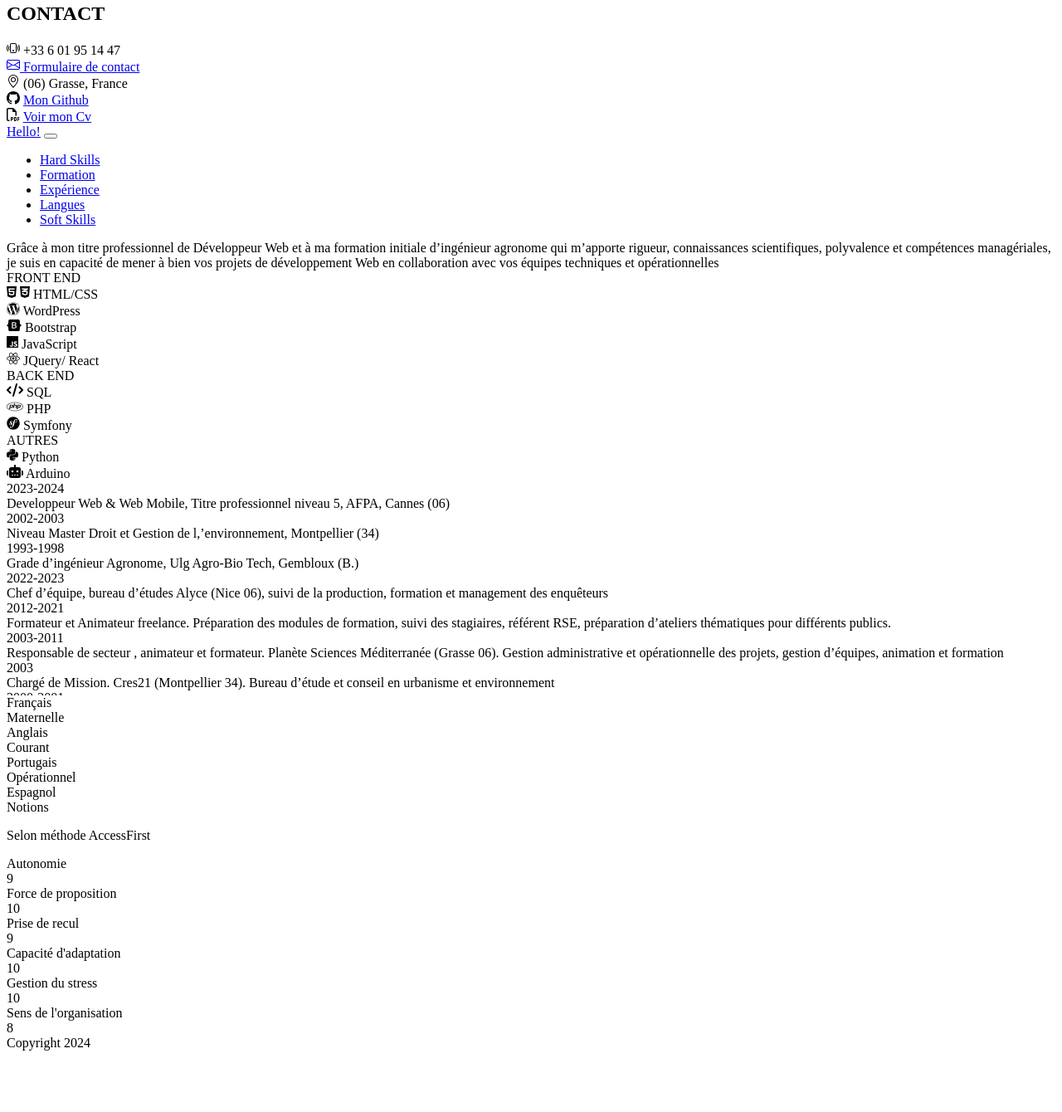
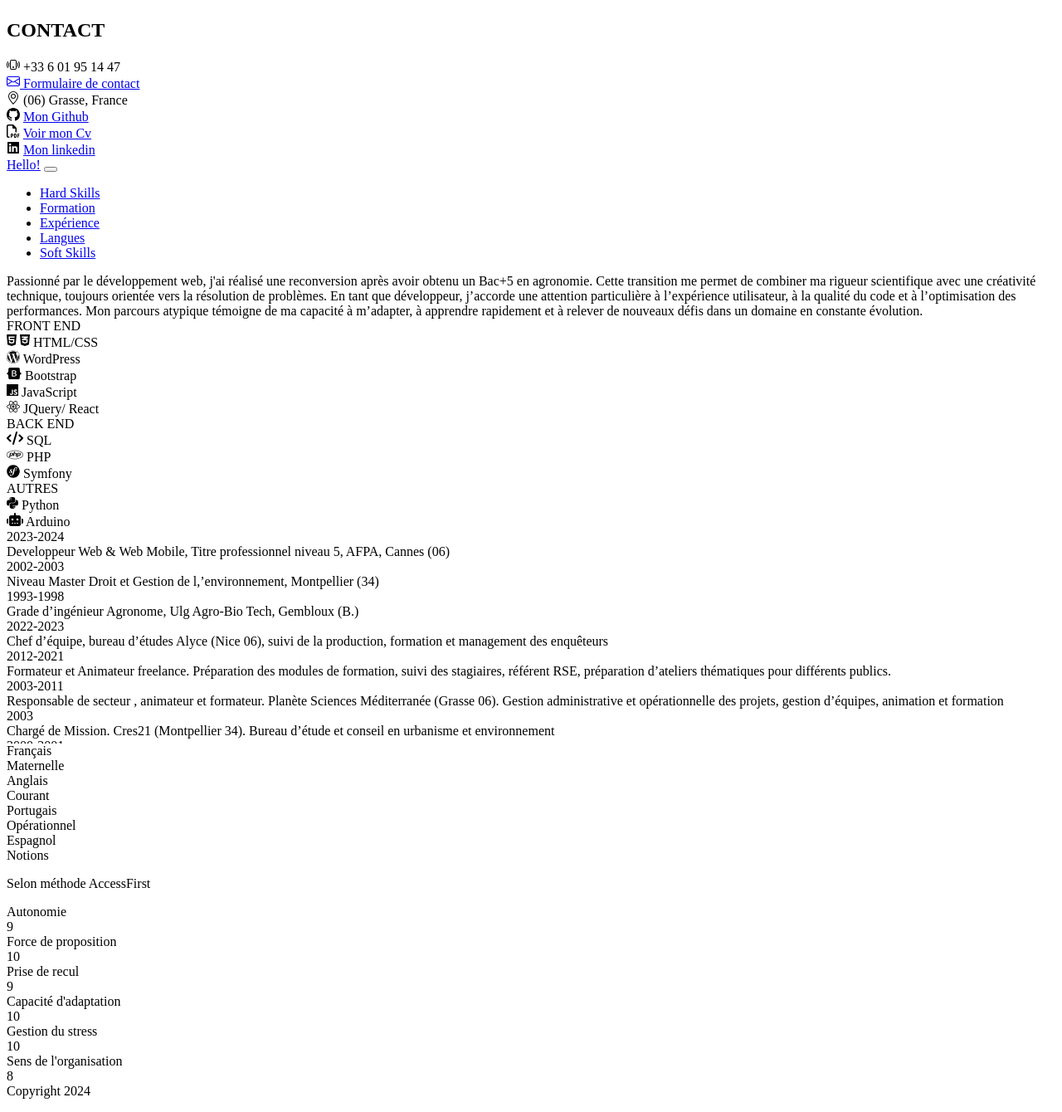
Before and after one commit to fabricekx/Portfolio_Symfony, a Symfony app: template templates/about.html.twig in a window 1280 px wide. Shown: the part 3640-4980 px from the top of the page at 83% size. Before the commit the page ends 4906 px from the top, so only its background shows below. Run offline with Twig, Linux system fonts and the light colour scheme; the template is opened without the code that fills it, so the values that code supplies are empty; some libraries are stand-ins or nearby versions.

Commit message:
Ajout du lien vers linkedin dans contact, modification du texte de about, et de cv.pdf

```diff
--- a/templates/about.html.twig
+++ b/templates/about.html.twig
@@ -20,10 +20,11 @@
 					</svg>
 					{{'+33'~ '6 01'~ '95 1' ~'4 47'}}
 				</div>
-				<a class="contact-link"href="{{ path('app_contact') }}">
+				<a class="contact-link" href="{{ path('app_contact') }}">
 					<svg xmlns="http://www.w3.org/2000/svg" width="16" height="16" fill="currentColor" class="bi bi-envelope" viewbox="0 0 16 16">
 						<path d="M0 4a2 2 0 0 1 2-2h12a2 2 0 0 1 2 2v8a2 2 0 0 1-2 2H2a2 2 0 0 1-2-2zm2-1a1 1 0 0 0-1 1v.217l7 4.2 7-4.2V4a1 1 0 0 0-1-1zm13 2.383-4.708 2.825L15 11.105zm-.034 6.876-5.64-3.471L8 9.583l-1.326-.795-5.64 3.47A1 1 0 0 0 2 13h12a1 1 0 0 0 .966-.741M1 11.105l4.708-2.897L1 5.383z"/>
-					</svg>    Formulaire de contact
+					</svg>
+					Formulaire de contact
 				</a>
 				<div>
 					<svg xmlns="http://www.w3.org/2000/svg" width="16" height="16" fill="currentColor" class="bi bi-geo-alt" viewbox="0 0 16 16">
@@ -33,16 +34,23 @@
 					(06) Grasse, France
 				</div>
 				<div>
+
 					<svg xmlns="http://www.w3.org/2000/svg" width="16" height="16" fill="currentColor" class="bi bi-github" viewbox="0 0 16 16">
 						<path d="M8 0C3.58 0 0 3.58 0 8c0 3.54 2.29 6.53 5.47 7.59.4.07.55-.17.55-.38 0-.19-.01-.82-.01-1.49-2.01.37-2.53-.49-2.69-.94-.09-.23-.48-.94-.82-1.13-.28-.15-.68-.52-.01-.53.63-.01 1.08.58 1.23.82.72 1.21 1.87.87 2.33.66.07-.52.28-.87.51-1.07-1.78-.2-3.64-.89-3.64-3.95 0-.87.31-1.59.82-2.15-.08-.2-.36-1.02.08-2.12 0 0 .67-.21 2.2.82.64-.18 1.32-.27 2-.27.68 0 1.36.09 2 .27 1.53-1.04 2.2-.82 2.2-.82.44 1.1.16 1.92.08 2.12.51.56.82 1.27.82 2.15 0 3.07-1.87 3.75-3.65 3.95.29.25.54.73.54 1.48 0 1.07-.01 1.93-.01 2.2 0 .21.15.46.55.38A8.012 8.012 0 0 0 16 8c0-4.42-3.58-8-8-8"/>
 					</svg>
-					<a href="https://github.com/fabricekx" target="_blank" rel="noreferrer noopener">Mon Github
+					<a href="https://github.com/fabricekx" target="_blank" rel="noreferrer noopener">Mon Github</a>
 					</div>
 					<div>
-<svg xmlns="http://www.w3.org/2000/svg" width="16" height="16" fill="currentColor" class="bi bi-github"viewBox="0 0 512 512"><!--!Font Awesome Free 6.6.0 by @fontawesome - https://fontawesome.com License - https://fontawesome.com/license/free Copyright 2024 Fonticons, Inc.--><path d="M64 464l48 0 0 48-48 0c-35.3 0-64-28.7-64-64L0 64C0 28.7 28.7 0 64 0L229.5 0c17 0 33.3 6.7 45.3 18.7l90.5 90.5c12 12 18.7 28.3 18.7 45.3L384 304l-48 0 0-144-80 0c-17.7 0-32-14.3-32-32l0-80L64 48c-8.8 0-16 7.2-16 16l0 384c0 8.8 7.2 16 16 16zM176 352l32 0c30.9 0 56 25.1 56 56s-25.1 56-56 56l-16 0 0 32c0 8.8-7.2 16-16 16s-16-7.2-16-16l0-48 0-80c0-8.8 7.2-16 16-16zm32 80c13.3 0 24-10.7 24-24s-10.7-24-24-24l-16 0 0 48 16 0zm96-80l32 0c26.5 0 48 21.5 48 48l0 64c0 26.5-21.5 48-48 48l-32 0c-8.8 0-16-7.2-16-16l0-128c0-8.8 7.2-16 16-16zm32 128c8.8 0 16-7.2 16-16l0-64c0-8.8-7.2-16-16-16l-16 0 0 96 16 0zm80-112c0-8.8 7.2-16 16-16l48 0c8.8 0 16 7.2 16 16s-7.2 16-16 16l-32 0 0 32 32 0c8.8 0 16 7.2 16 16s-7.2 16-16 16l-32 0 0 48c0 8.8-7.2 16-16 16s-16-7.2-16-16l0-64 0-64z"/></svg>
+						<svg xmlns="http://www.w3.org/2000/svg" width="16" height="16" fill="currentColor" class="bi bi-github" viewbox="0 0 512 512"><!--!Font Awesome Free 6.6.0 by @fontawesome - https://fontawesome.com License - https://fontawesome.com/license/free Copyright 2024 Fonticons, Inc.--><path d="M64 464l48 0 0 48-48 0c-35.3 0-64-28.7-64-64L0 64C0 28.7 28.7 0 64 0L229.5 0c17 0 33.3 6.7 45.3 18.7l90.5 90.5c12 12 18.7 28.3 18.7 45.3L384 304l-48 0 0-144-80 0c-17.7 0-32-14.3-32-32l0-80L64 48c-8.8 0-16 7.2-16 16l0 384c0 8.8 7.2 16 16 16zM176 352l32 0c30.9 0 56 25.1 56 56s-25.1 56-56 56l-16 0 0 32c0 8.8-7.2 16-16 16s-16-7.2-16-16l0-48 0-80c0-8.8 7.2-16 16-16zm32 80c13.3 0 24-10.7 24-24s-10.7-24-24-24l-16 0 0 48 16 0zm96-80l32 0c26.5 0 48 21.5 48 48l0 64c0 26.5-21.5 48-48 48l-32 0c-8.8 0-16-7.2-16-16l0-128c0-8.8 7.2-16 16-16zm32 128c8.8 0 16-7.2 16-16l0-64c0-8.8-7.2-16-16-16l-16 0 0 96 16 0zm80-112c0-8.8 7.2-16 16-16l48 0c8.8 0 16 7.2 16 16s-7.2 16-16 16l-32 0 0 32 32 0c8.8 0 16 7.2 16 16s-7.2 16-16 16l-32 0 0 48c0 8.8-7.2 16-16 16s-16-7.2-16-16l0-64 0-64z"/></svg>
 						<a href="{{ asset('build/images/cv.pdf') }}" target="_blank">Voir mon Cv</a>
 					</div>
+					<div>
+					<svg xmlns="http://www.w3.org/2000/svg" width="16" height="16" fill="currentColor" class="bi bi-github" viewBox="0 0 448 512"><!--!Font Awesome Free 6.6.0 by @fontawesome - https://fontawesome.com License - https://fontawesome.com/license/free Copyright 2024 Fonticons, Inc.--><path d="M416 32H31.9C14.3 32 0 46.5 0 64.3v383.4C0 465.5 14.3 480 31.9 480H416c17.6 0 32-14.5 32-32.3V64.3c0-17.8-14.4-32.3-32-32.3zM135.4 416H69V202.2h66.5V416zm-33.2-243c-21.3 0-38.5-17.3-38.5-38.5S80.9 96 102.2 96c21.2 0 38.5 17.3 38.5 38.5 0 21.3-17.2 38.5-38.5 38.5zm282.1 243h-66.4V312c0-24.8-.5-56.7-34.5-56.7-34.6 0-39.9 27-39.9 54.9V416h-66.4V202.2h63.7v29.2h.9c8.9-16.8 30.6-34.5 62.9-34.5 67.2 0 79.7 44.3 79.7 101.9V416z"/></svg>
+					<a href="https://www.linkedin.com/in/fabricehendrikx/" target="_blank" rel="noreferrer noopener">Mon linkedin</a>
 					</div>
+
+				</div>
+
 
 				<div class="presentation p-hauteur">
 					<img src="{{ asset('build/images/id.webp') }}" class="rounded-4 shadow mx-auto d-block " width="50%" alt="photo de profil">
@@ -79,7 +87,8 @@
 						<a class="contact-link" href="{{ path('app_contact') }}">
 							<svg xmlns="http://www.w3.org/2000/svg" width="16" height="16" fill="currentColor" class="bi bi-envelope" viewbox="0 0 16 16">
 								<path d="M0 4a2 2 0 0 1 2-2h12a2 2 0 0 1 2 2v8a2 2 0 0 1-2 2H2a2 2 0 0 1-2-2zm2-1a1 1 0 0 0-1 1v.217l7 4.2 7-4.2V4a1 1 0 0 0-1-1zm13 2.383-4.708 2.825L15 11.105zm-.034 6.876-5.64-3.471L8 9.583l-1.326-.795-5.64 3.47A1 1 0 0 0 2 13h12a1 1 0 0 0 .966-.741M1 11.105l4.708-2.897L1 5.383z"/>
-					</svg>    Formulaire de contact
+							</svg>
+							Formulaire de contact
 						</a>
 						<div>
 							<svg xmlns="http://www.w3.org/2000/svg" width="16" height="16" fill="currentColor" class="bi bi-geo-alt" viewbox="0 0 16 16">
@@ -96,8 +105,12 @@
 							</a>
 						</div>
 						<div>
-<svg xmlns="http://www.w3.org/2000/svg" width="16" height="16" fill="currentColor" class="bi bi-github"viewBox="0 0 512 512"><!--!Font Awesome Free 6.6.0 by @fontawesome - https://fontawesome.com License - https://fontawesome.com/license/free Copyright 2024 Fonticons, Inc.--><path d="M64 464l48 0 0 48-48 0c-35.3 0-64-28.7-64-64L0 64C0 28.7 28.7 0 64 0L229.5 0c17 0 33.3 6.7 45.3 18.7l90.5 90.5c12 12 18.7 28.3 18.7 45.3L384 304l-48 0 0-144-80 0c-17.7 0-32-14.3-32-32l0-80L64 48c-8.8 0-16 7.2-16 16l0 384c0 8.8 7.2 16 16 16zM176 352l32 0c30.9 0 56 25.1 56 56s-25.1 56-56 56l-16 0 0 32c0 8.8-7.2 16-16 16s-16-7.2-16-16l0-48 0-80c0-8.8 7.2-16 16-16zm32 80c13.3 0 24-10.7 24-24s-10.7-24-24-24l-16 0 0 48 16 0zm96-80l32 0c26.5 0 48 21.5 48 48l0 64c0 26.5-21.5 48-48 48l-32 0c-8.8 0-16-7.2-16-16l0-128c0-8.8 7.2-16 16-16zm32 128c8.8 0 16-7.2 16-16l0-64c0-8.8-7.2-16-16-16l-16 0 0 96 16 0zm80-112c0-8.8 7.2-16 16-16l48 0c8.8 0 16 7.2 16 16s-7.2 16-16 16l-32 0 0 32 32 0c8.8 0 16 7.2 16 16s-7.2 16-16 16l-32 0 0 48c0 8.8-7.2 16-16 16s-16-7.2-16-16l0-64 0-64z"/></svg>
+							<svg xmlns="http://www.w3.org/2000/svg" width="16" height="16" fill="currentColor" class="bi bi-github" viewbox="0 0 512 512"><!--!Font Awesome Free 6.6.0 by @fontawesome - https://fontawesome.com License - https://fontawesome.com/license/free Copyright 2024 Fonticons, Inc.--><path d="M64 464l48 0 0 48-48 0c-35.3 0-64-28.7-64-64L0 64C0 28.7 28.7 0 64 0L229.5 0c17 0 33.3 6.7 45.3 18.7l90.5 90.5c12 12 18.7 28.3 18.7 45.3L384 304l-48 0 0-144-80 0c-17.7 0-32-14.3-32-32l0-80L64 48c-8.8 0-16 7.2-16 16l0 384c0 8.8 7.2 16 16 16zM176 352l32 0c30.9 0 56 25.1 56 56s-25.1 56-56 56l-16 0 0 32c0 8.8-7.2 16-16 16s-16-7.2-16-16l0-48 0-80c0-8.8 7.2-16 16-16zm32 80c13.3 0 24-10.7 24-24s-10.7-24-24-24l-16 0 0 48 16 0zm96-80l32 0c26.5 0 48 21.5 48 48l0 64c0 26.5-21.5 48-48 48l-32 0c-8.8 0-16-7.2-16-16l0-128c0-8.8 7.2-16 16-16zm32 128c8.8 0 16-7.2 16-16l0-64c0-8.8-7.2-16-16-16l-16 0 0 96 16 0zm80-112c0-8.8 7.2-16 16-16l48 0c8.8 0 16 7.2 16 16s-7.2 16-16 16l-32 0 0 32 32 0c8.8 0 16 7.2 16 16s-7.2 16-16 16l-32 0 0 48c0 8.8-7.2 16-16 16s-16-7.2-16-16l0-64 0-64z"/></svg>
 							<a href="{{ asset('build/images/cv.pdf') }}" target="_blank">Voir mon Cv</a>
+						</div>
+						<div>
+					<svg xmlns="http://www.w3.org/2000/svg" width="16" height="16" fill="currentColor" class="bi bi-github" viewBox="0 0 448 512"><!--!Font Awesome Free 6.6.0 by @fontawesome - https://fontawesome.com License - https://fontawesome.com/license/free Copyright 2024 Fonticons, Inc.--><path d="M416 32H31.9C14.3 32 0 46.5 0 64.3v383.4C0 465.5 14.3 480 31.9 480H416c17.6 0 32-14.5 32-32.3V64.3c0-17.8-14.4-32.3-32-32.3zM135.4 416H69V202.2h66.5V416zm-33.2-243c-21.3 0-38.5-17.3-38.5-38.5S80.9 96 102.2 96c21.2 0 38.5 17.3 38.5 38.5 0 21.3-17.2 38.5-38.5 38.5zm282.1 243h-66.4V312c0-24.8-.5-56.7-34.5-56.7-34.6 0-39.9 27-39.9 54.9V416h-66.4V202.2h63.7v29.2h.9c8.9-16.8 30.6-34.5 62.9-34.5 67.2 0 79.7 44.3 79.7 101.9V416z"/></svg>
+					<a href="https://www.linkedin.com/in/fabricehendrikx/" target="_blank" rel="noreferrer noopener">Mon linkedin</a>
 					</div>
 					</div>
 
@@ -132,11 +145,7 @@
 					<!-- partie de droite container catégories -->
 					<div class="info_container">
 						<div class="fs-5 p-3 presentation">
-						Grâce à mon titre professionnel de Développeur Web et à ma
-																				              formation initiale d’ingénieur agronome qui m’apporte rigueur, connaissances scientifiques,
-																				              polyvalence et compétences managériales, je suis en capacité de mener à bien vos projets de
-																				              développement Web en collaboration avec vos équipes techniques et opérationnelles
-
+							Passionné par le développement web, j'ai réalisé une reconversion après avoir obtenu un Bac+5 en agronomie. Cette transition me permet de combiner ma rigueur scientifique avec une créativité technique, toujours orientée vers la résolution de problèmes. En tant que développeur, j’accorde une attention particulière à l’expérience utilisateur, à la qualité du code et à l’optimisation des performances. Mon parcours atypique témoigne de ma capacité à m’adapter, à apprendre rapidement et à relever de nouveaux défis dans un domaine en constante évolution.
 						</div>
 						<div class="fs-5 p-3 hard_skills">
 							<div
```
Also changed, not shown: 2 other files. Lines whose indentation alone changed are shown as unchanged.
